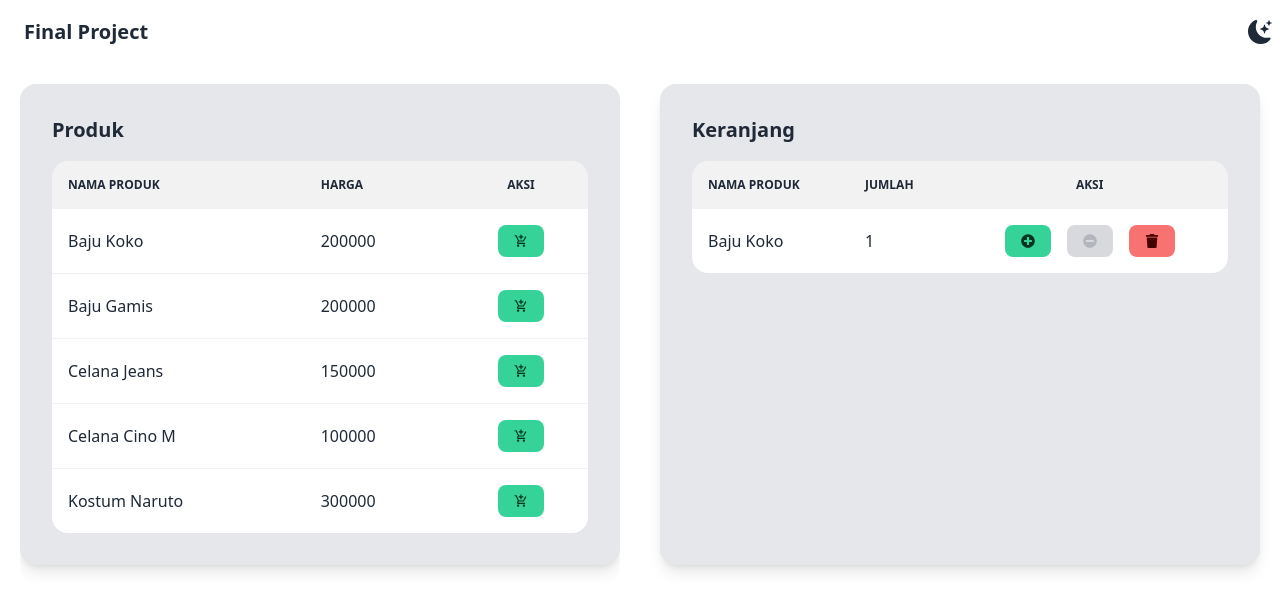
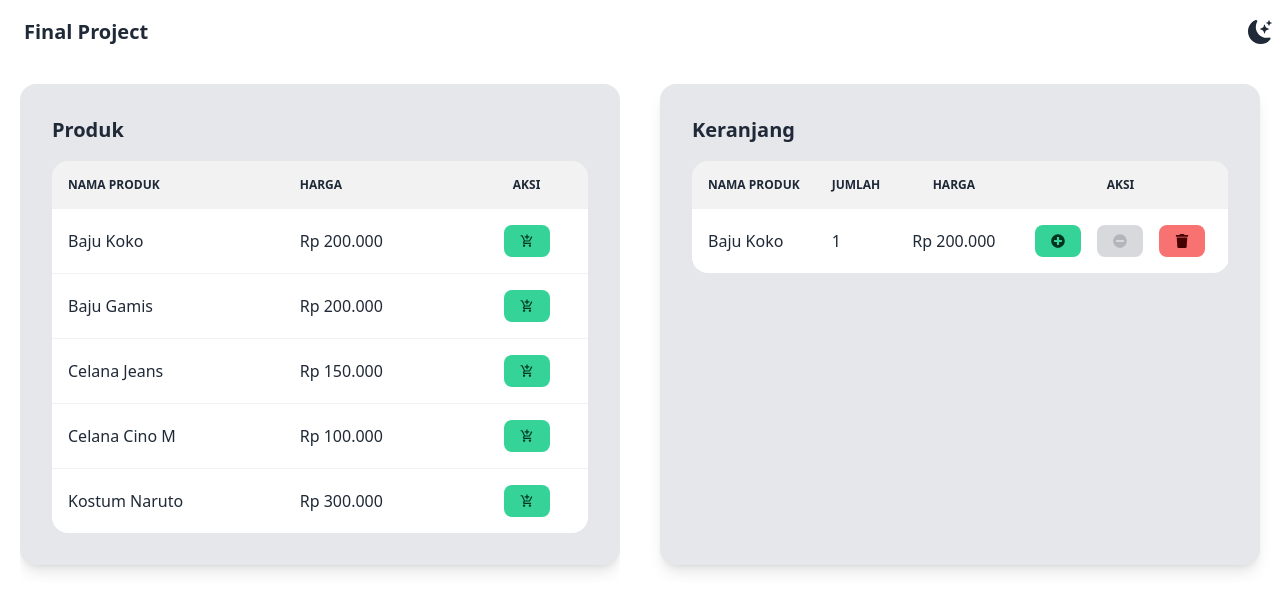
Before and after one commit to ahmdaka06/simple-cart-with-reactjs, a React (Vite) app: page / in a window 1280 px wide. Both pictures are taken after a click on the button 521 px from the left and 241 px from the top of the page. Shown: the top 610 px of the page. Built offline with nearby package versions, Linux system fonts and the light colour scheme.

Commit message:
Refactor CSS classes in Cart and Product components, and add currency formatting utility

```diff
--- a/src/component/Cart.jsx
+++ b/src/component/Cart.jsx
@@ -3,6 +3,7 @@ import * as md from "react-icons/md";
 import './../App.css'
 import axios from "axios";
 import * as fa from "react-icons/fa";
+import { currencyIDR } from './../utils/currency';
 
 const Cart  = ({carts, addToCart, reduceCartItem, removeCartItem}) => {
     useEffect(() => {
@@ -19,6 +20,7 @@ const Cart  = ({carts, addToCart, reduceCartItem, removeCartItem}) => {
                     <tr>
                       <th>Nama Produk</th>
                       <th>Jumlah</th>
+                      <th className="text-center">Harga</th>
                       <th className='text-center'>Aksi</th>
                     </tr>
                   </thead>
@@ -28,6 +30,7 @@ const Cart  = ({carts, addToCart, reduceCartItem, removeCartItem}) => {
                     <tr key={cart.id}>
                       <td>{ cart.name }</td>
                       <td>{ cart.quantity }</td>
+                      <td>{ currencyIDR(cart.price) }</td>
                       <td className='text-center'>
                         <button
                             className="btn btn-sm btn-success mx-2"
--- a/src/component/Product.jsx
+++ b/src/component/Product.jsx
@@ -2,6 +2,7 @@ import React, { useState, useEffect } from 'react'
 import * as md from "react-icons/md";
 import './../App.css'
 import axios from "axios";
+import { currencyIDR } from './../utils/currency';
 
 const Product  = ({addToCart}) => {
     const [products, setProducts] = useState([]);
@@ -26,7 +27,7 @@ const Product  = ({addToCart}) => {
                     <tr>
                       <th>Nama Produk</th>
                       <th>Harga</th>
-                      <th className='text-center'>Aksi</th>
+                      <th className="text-center">Aksi</th>
                     </tr>
                   </thead>
                   <tbody>
@@ -34,8 +35,8 @@ const Product  = ({addToCart}) => {
                     products.map((product) => (
                     <tr key={product.id}>
                       <td>{ product.name }</td>
-                      <td>{ product.price }</td>
-                      <td className='text-center'>
+                      <td>{ currencyIDR(product.price) }</td>
+                      <td className="text-center">
                         <button className="btn btn-sm btn-success" onClick={() => addToCart(product)}><md.MdAddShoppingCart /></button>
                       </td>
                     </tr>
--- /dev/null
+++ b/src/utils/currency.js
@@ -0,0 +1,5 @@
+const currencyIDR = (amount) => {
+    return new Intl.NumberFormat('id-ID', { style: 'currency', currency: 'IDR', minimumFractionDigits: 0 }).format(amount)
+}
+
+export { currencyIDR }
```
